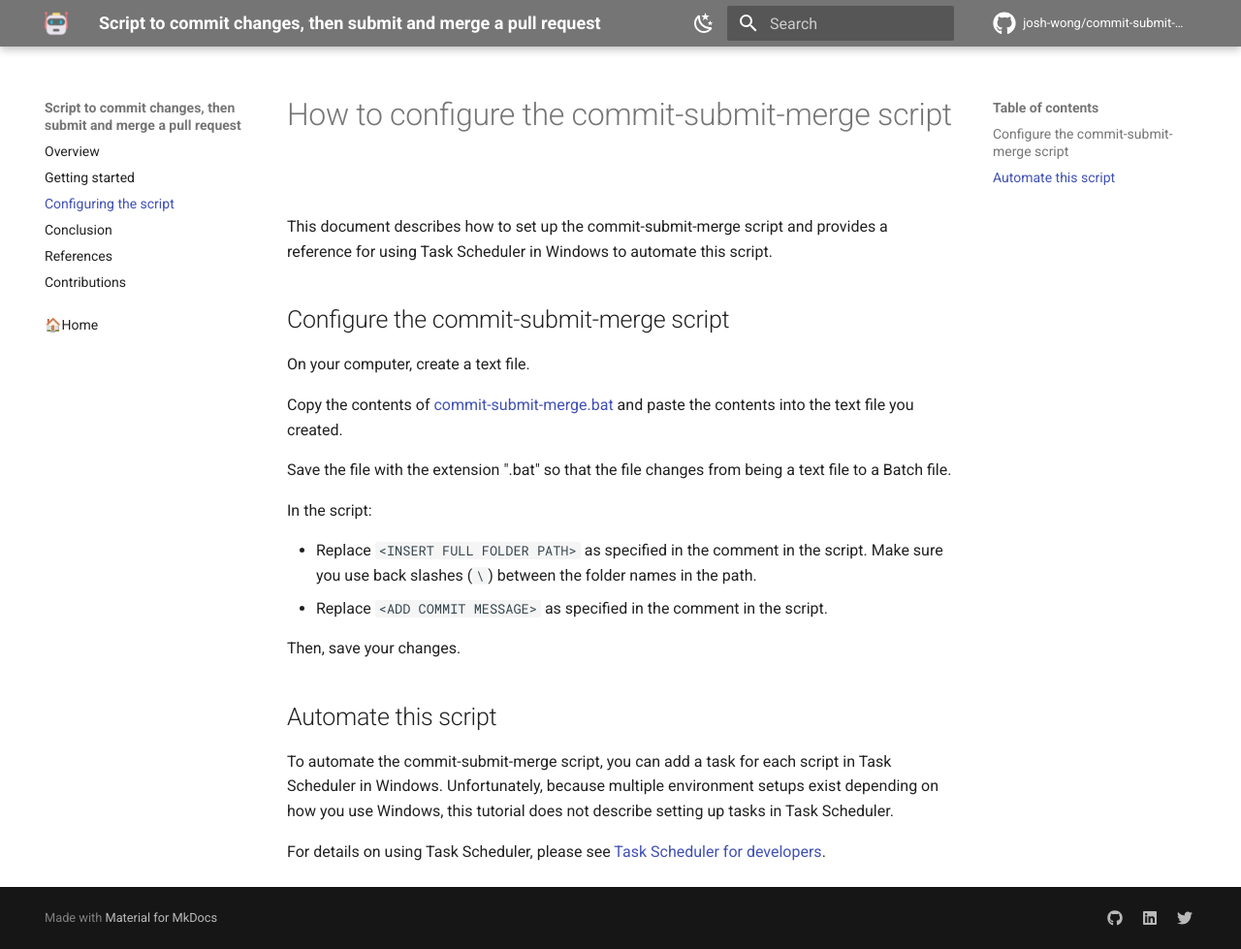
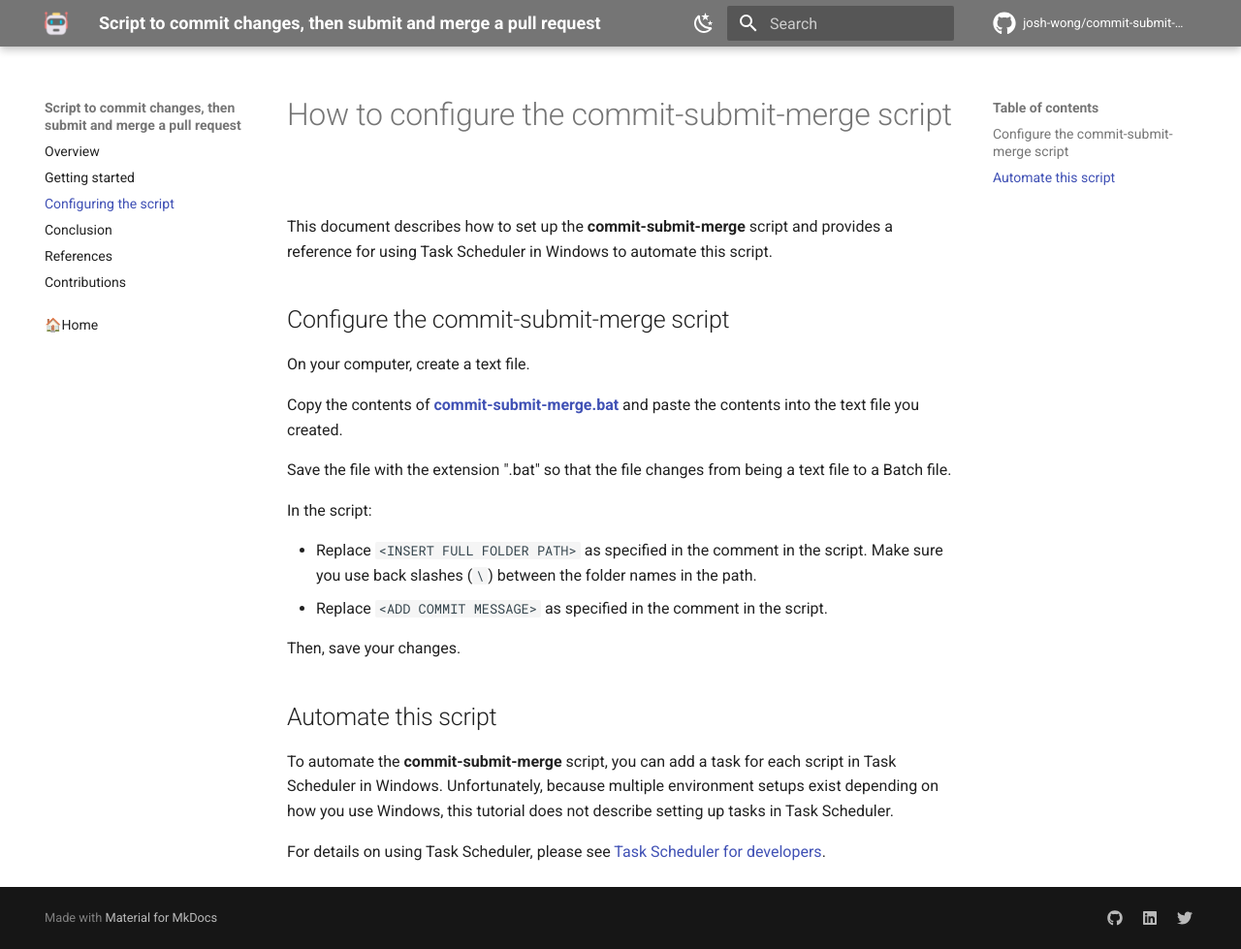
Before and after one commit to josh-wong/commit-submit-merge-script, an MkDocs documentation site: the page built from docs/02_configuring-script.md, in a window 1280 px wide and 979 px high. Shown: the whole window at 97% size. Built offline with MkDocs 1.6.1 and Material for MkDocs 9.7.7, drawn with Linux system fonts in a browser that asks for light colours; comment, search, counter and statistics services are not loaded.

Commit message:
Modify formatting

```diff
--- a/docs/02_configuring-script.md
+++ b/docs/02_configuring-script.md
@@ -1,12 +1,12 @@
 # How to configure the commit-submit-merge script
 
-This document describes how to set up the commit-submit-merge script and provides a reference for using Task Scheduler in Windows to automate this script.
+This document describes how to set up the **commit-submit-merge** script and provides a reference for using Task Scheduler in Windows to automate this script.
 
 ## Configure the commit-submit-merge script
 
 On your computer, create a text file.
 
-Copy the contents of [commit-submit-merge.bat](https://github.com/josh-wong/commit-submit-merge-script/blob/main/commit-submit-merge.bat) and paste the contents into the text file you created.
+Copy the contents of **[commit-submit-merge.bat](https://github.com/josh-wong/commit-submit-merge-script/blob/main/commit-submit-merge.bat)** and paste the contents into the text file you created.
 
 Save the file with the extension ".bat" so that the file changes from being a text file to a Batch file.
 
@@ -19,6 +19,6 @@ Then, save your changes.
 
 ## Automate this script
 
-To automate the commit-submit-merge script, you can add a task for each script in Task Scheduler in Windows. Unfortunately, because multiple environment setups exist depending on how you use Windows, this tutorial does not describe setting up tasks in Task Scheduler.
+To automate the **commit-submit-merge** script, you can add a task for each script in Task Scheduler in Windows. Unfortunately, because multiple environment setups exist depending on how you use Windows, this tutorial does not describe setting up tasks in Task Scheduler.
 
 For details on using Task Scheduler, please see [Task Scheduler for developers](https://docs.microsoft.com/en-us/windows/win32/taskschd/task-scheduler-start-page).
```
